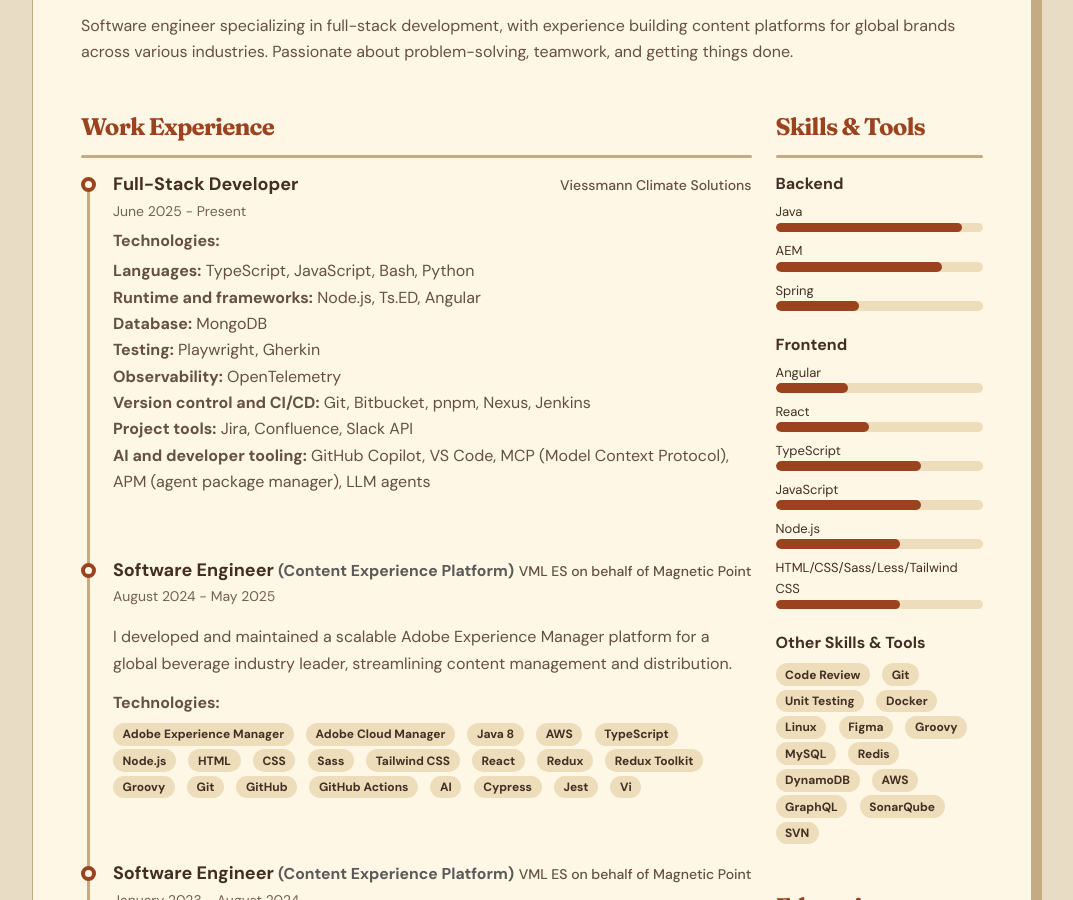
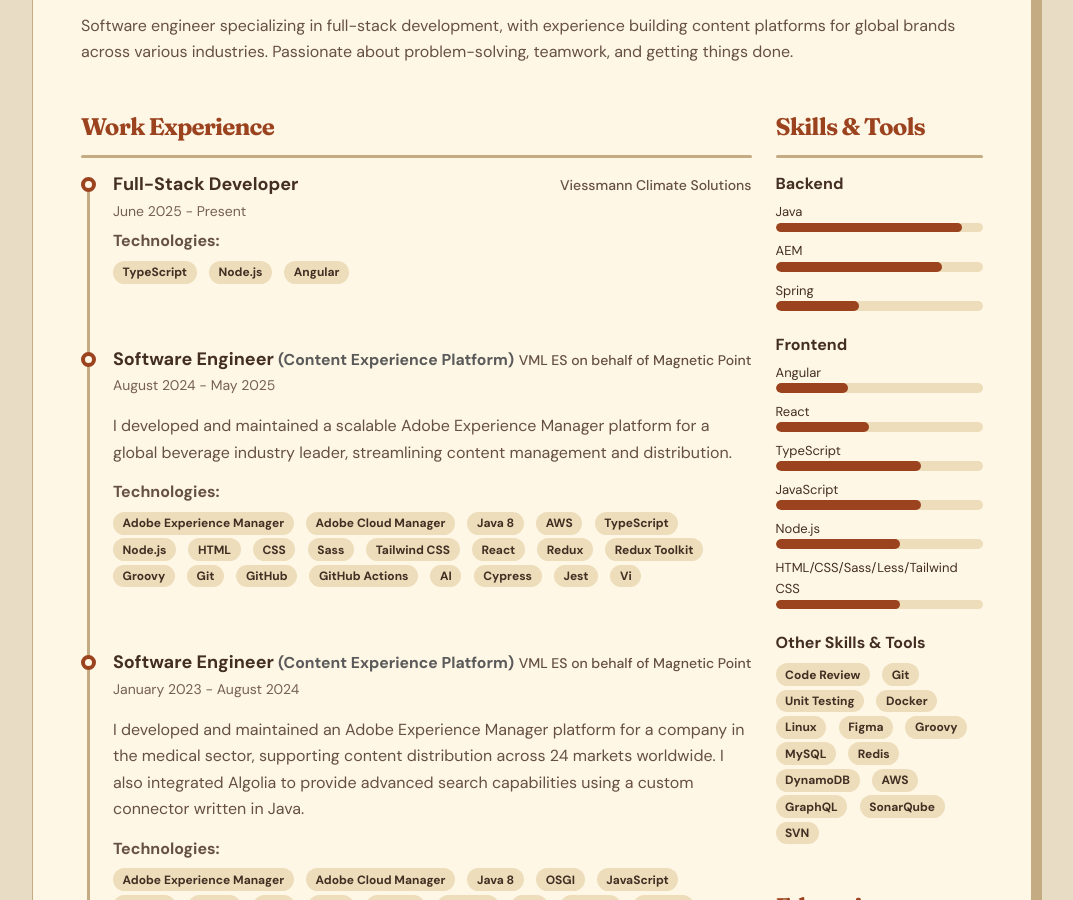
Before and after one commit to strzelcu/resume, a Jekyll site: the page built from index.markdown, in a window 1280 px wide and 900 px high, scrolled down 501 px. Shown: the whole window, without its empty margins (108-1181 px from the left). Built offline with Jekyll 4.4.1, drawn with Linux system fonts in a browser that asks for light colours.

Commit message:
Revert the two Viessmann technology changes

```diff
--- a/_data/data.yml
+++ b/_data/data.yml
@@ -61,7 +61,10 @@ experiences:
   - role: Full-Stack Developer
     time: June 2025 - Present
     company: Viessmann Climate Solutions
-    technologies_markdown: viessmann-technologies.md
+    technologies:
+      - TypeScript
+      - Node.js
+      - Angular
 
   - role: Software Engineer
     subrole: Content Experience Platform
--- a/_includes/experience.html
+++ b/_includes/experience.html
@@ -37,12 +37,8 @@
                     </ul>
                     {% endif %}
                     {% endif %}
-                    {% if experience.technologies_markdown or experience.technologies %}
+                    {% if experience.technologies %}
                     <h4 class="resume-timeline-item-desc-heading fw-bold">{{ site.data.labels.technologies | default: "Technologies used" }}:</h4>
-                    {% if experience.technologies_markdown %}
-                    {% capture technologies_markdown %}{% include {{ experience.technologies_markdown }} %}{% endcapture %}
-                    {{ technologies_markdown | markdownify }}
-                    {% else %}
                     <ul class="list-inline">
                         {% for technology in experience.technologies %}
                         <li class="list-inline-item">
@@ -50,7 +46,6 @@
                         </li>
                         {% endfor %}
                     </ul>
-                    {% endif %}
                     {% endif %}
                 </div>
                 <!--//resume-timeline-item-desc-->
--- a/_includes/viessmann-technologies.md
+++ /dev/null
@@ -1,8 +0,0 @@
-**Languages:** TypeScript, JavaScript, Bash, Python
-**Runtime and frameworks:** Node.js, Ts.ED, Angular
-**Database:** MongoDB
-**Testing:** Playwright, Gherkin
-**Observability:** OpenTelemetry
-**Version control and CI/CD:** Git, Bitbucket, pnpm, Nexus, Jenkins
-**Project tools:** Jira, Confluence, Slack API
-**AI and developer tooling:** GitHub Copilot, VS Code, MCP (Model Context Protocol), APM (agent package manager), LLM agents
```
